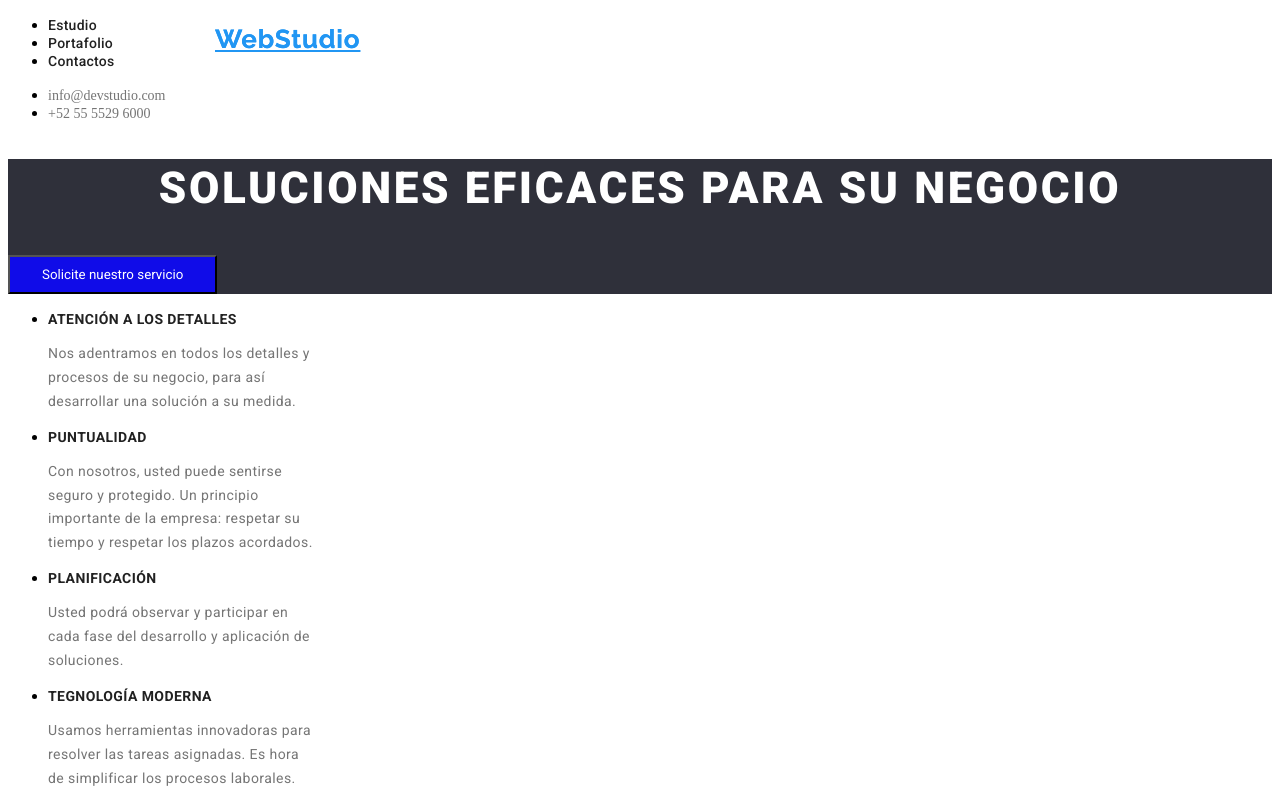
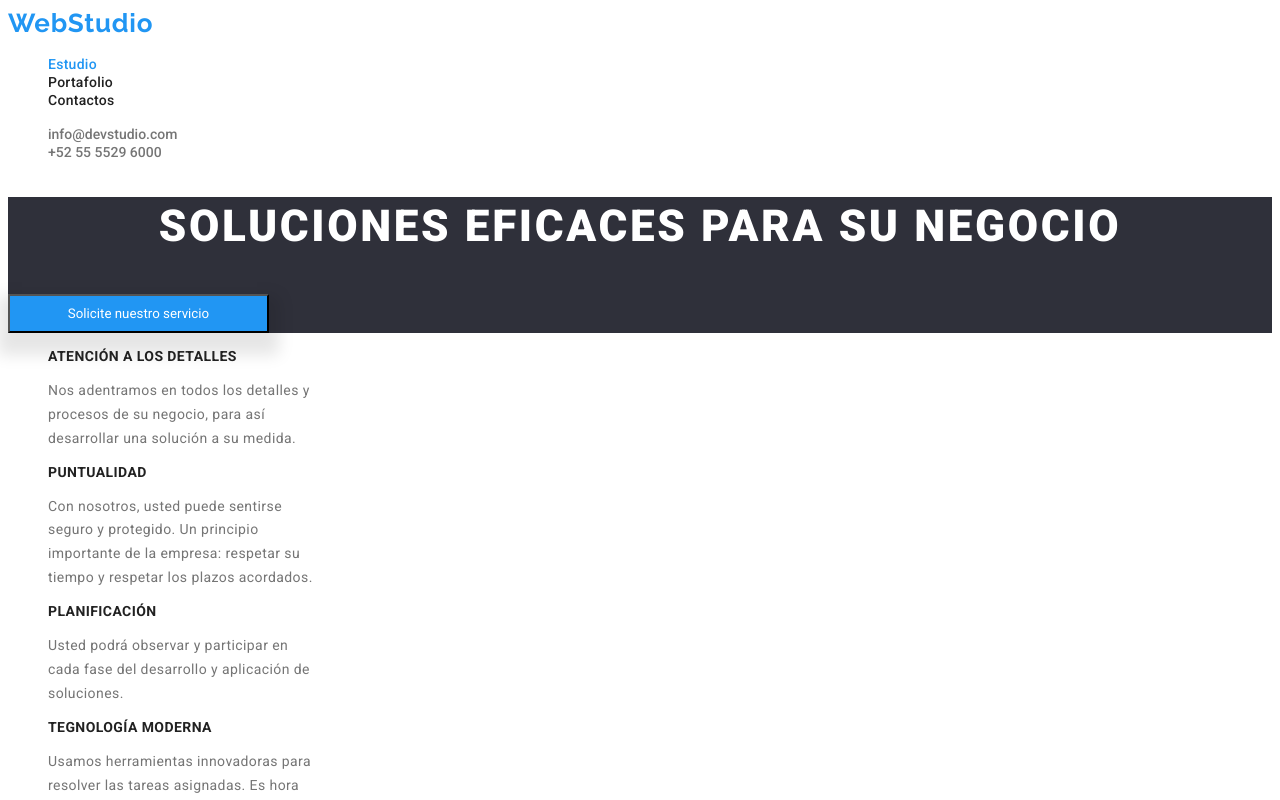
Before and after one commit to juan951218/goit-markup-hw-02old, a plain HTML site: page index.htm in a window 1280 px wide. Both pictures are taken after a click on the button "Solicite nuestro servicio". Shown: the top 800 px of the page. Drawn offline with Linux system fonts and the light colour scheme.

Commit message:
corecciones tarea2

```diff
--- a/css/styles.css
+++ b/css/styles.css
@@ -1,7 +1,9 @@
 @import url("https://fonts.googleapis.com/css2?family=Raleway:wght@700&family=Roboto:wght@400;500;700;900&display=swap");
-.body {
+body{
   font-family: "Roboto", "Raleway" Courier, monospace;
   color: #212121;
+  text-decoration: none;
+  list-style-type: none;
 }
 :root {
   --brand-color: #2196f3;
@@ -12,11 +14,8 @@
 /* nombre de la pagina webStudio*/
 .name-page {
   color: var(--brand-color);
-  position: absolute;
   width: 145px;
   height: 31px;
-  left: 215px;
-  top: 24px;
   font-family: "Raleway";
   font-style: normal;
   font-weight: 700;
@@ -24,6 +23,7 @@
   line-height: 1.19;
   text-align: right;
   letter-spacing: 0.03em;
+  text-decoration:none;
 }
 /* elementos estudio, portafolio y contactos */
 
@@ -36,6 +36,7 @@
   letter-spacing: 0.02em;
   text-decoration: none;
   color: #212121;
+  list-style-type: none;
 }
 
 .nav-link:hover {
@@ -44,13 +45,14 @@
 .nav-link:focus {
   color: var(--brand-color);
 }
-.site-nav .nav-link .current{
+.nav-link.current{
   color: var(--brand-color);
 }
 /* contactos del correo y telefono */
 .contact {
   color: #757575;
   font-style: normal;
+  font-family: "roboto";
   font-weight: 500;
   font-size: 14px;
   line-height: 1.14;
@@ -76,6 +78,8 @@
 }
 
 .btn-request {
+  cursor: pointer;
+  width: 261px;
   font-family: "Roboto";
   font-style: normal;
   flex-direction: row;
@@ -84,17 +88,16 @@
   padding: 10px 32px;
   gap: 10px;
   padding: 10px 32px;
-  color: var(--brand-color);
+  background-color: var(--brand-color);
+  color: white;
+}
+.btn-request:hover{
+    box-shadow: 0px 12px 15px 10px rgba(0, 0, 0, 0.1);
+}
+.btn-request:focus{
+    box-shadow: 0px 12px 15px 10px rgba(0, 0, 0, 0.1);
 }
 
-.btn-request:hover {
-  background: #100ce8;
-  color: #ffffff;
-}
-.btn-request:focus {
-  background: #100ce8;
-  color: #ffffff;
-}
 .title-description {
   font-family: "Roboto";
   font-style: normal;
@@ -103,7 +106,6 @@
   line-height: 1.14;
   letter-spacing: 0.03em;
   text-transform: uppercase;
-  color: #212121;
 }
 .text {
   width: 270px;
@@ -125,7 +127,6 @@
   font-size: 36px;
   line-height: 1.16;
   text-align: center;
-  color: #212121;
 }
 .team-title {
   width: 97px;
@@ -137,7 +138,6 @@
   font-weight: 500;
   font-size: 16px;
   line-height: 1.18;
-  color: #212121;
 }
 .rol {
   font-family: "roboto";
@@ -155,6 +155,7 @@
 }
 .google-map {
   color: #ffffff;
+  font-family: "roboto";
   font-style: normal;
   font-weight: 400;
   font-size: 14px;
@@ -167,10 +168,15 @@
 /* portafolio */
 .btn-menu {
   font-family: "Roboto";
+  width: 103px;
+  cursor: pointer;
   font-style: normal;
   font-weight: 500;
   font-size: 16px;
   line-height: 1.6;
+  margin: 7px;
+  padding: 1px 4px;
+  border: 0px;
   text-align: center;
   letter-spacing: 0.03em;
   color: #212121;
@@ -185,13 +191,12 @@
   background: var(--brand-color);
   color: #ffffff;
 }
-.btn-menu .btn-all {
+.btn-menu.btn-all {
   width: 73px;
   height: 38px;
   background: var(--brand-color);
-  box-shadow: 0px 3px 1px rgba(0, 0, 0, 0.1), 0px 1px 2px rgba(0, 0, 0, 0.08),
-    0px 2px 2px rgba(0, 0, 0, 0.12);
   border-radius: 4px;
+  color: #FFFFFF;
 }
 .title-design {
   font-family: "Roboto";
--- a/index.htm
+++ b/index.htm
@@ -10,8 +10,8 @@
   <body>
     <header class="section-background">
       <a class="name-page" href="#"> WebStudio</a>
-      <nav class="site-nav">
-        <ul>
+      <nav>
+        <ul style="list-style-type: none;">
           <li>
             <a class="nav-link current" href="./index.htm">Estudio</a>
           </li>
@@ -23,7 +23,7 @@
           </li>
         </ul>
       </nav>
-      <ul>
+      <ul style="list-style-type: none;">
         <li>
           <a class="contact" href="mailto:info@devstudio.com"
             >info@devstudio.com</a
@@ -42,7 +42,7 @@
         </button>
       </section>
       <section class="section-background">
-        <ul>
+        <ul style="list-style-type: none;">
           <li>
             <h3 class="title-description">ATENCIÓN A LOS DETALLES</h3>
             <p class="text">
@@ -76,7 +76,7 @@
       </section>
       <section class="section-background">
         <h2 class="title-function">A qué nos dedicamos</h2>
-        <ul>
+        <ul style="list-style-type: none;">
           <li>
             <img src="./images/image_1.jpg" alt="Desarrollo" width="200" />
           </li>
@@ -88,7 +88,7 @@
       </section>
       <section class="team-section">
         <h2 class="title-function">Nuestro Equipo</h2>
-        <ul>
+        <ul style="list-style-type: none;">
           <li>
             <img src="./images/image_4.jpg" alt="Andres Cubo" width="200" />
             <h3 class="team-title">Andrés Cubo</h3>
@@ -115,7 +115,7 @@
     <footer class="footer">
       <a class="name-page" href="#">WebStudio</a>
       <address class="address">
-        <ul>
+        <ul style="list-style-type: none;">
           <li>
             <a
               class="google-map"
```
Also changed, not shown: portafolio.htm (+6 -10 lines).
